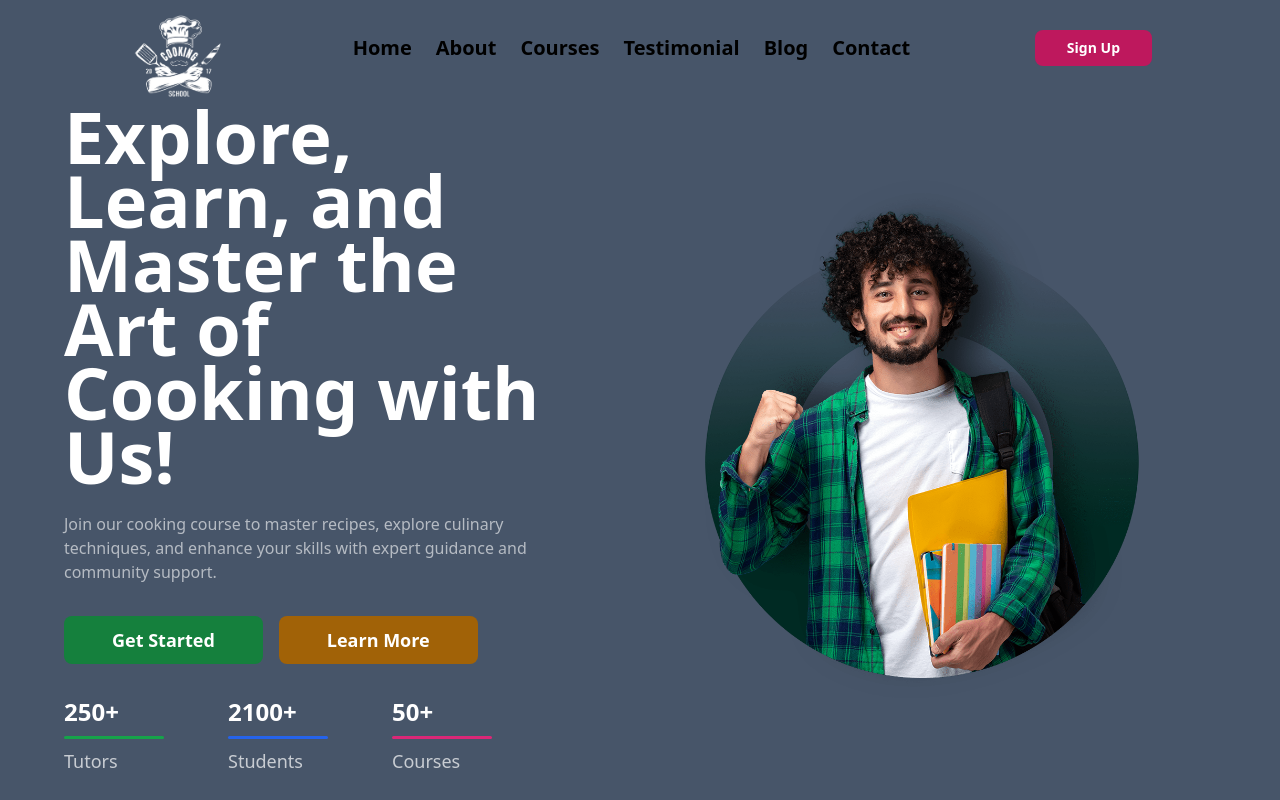
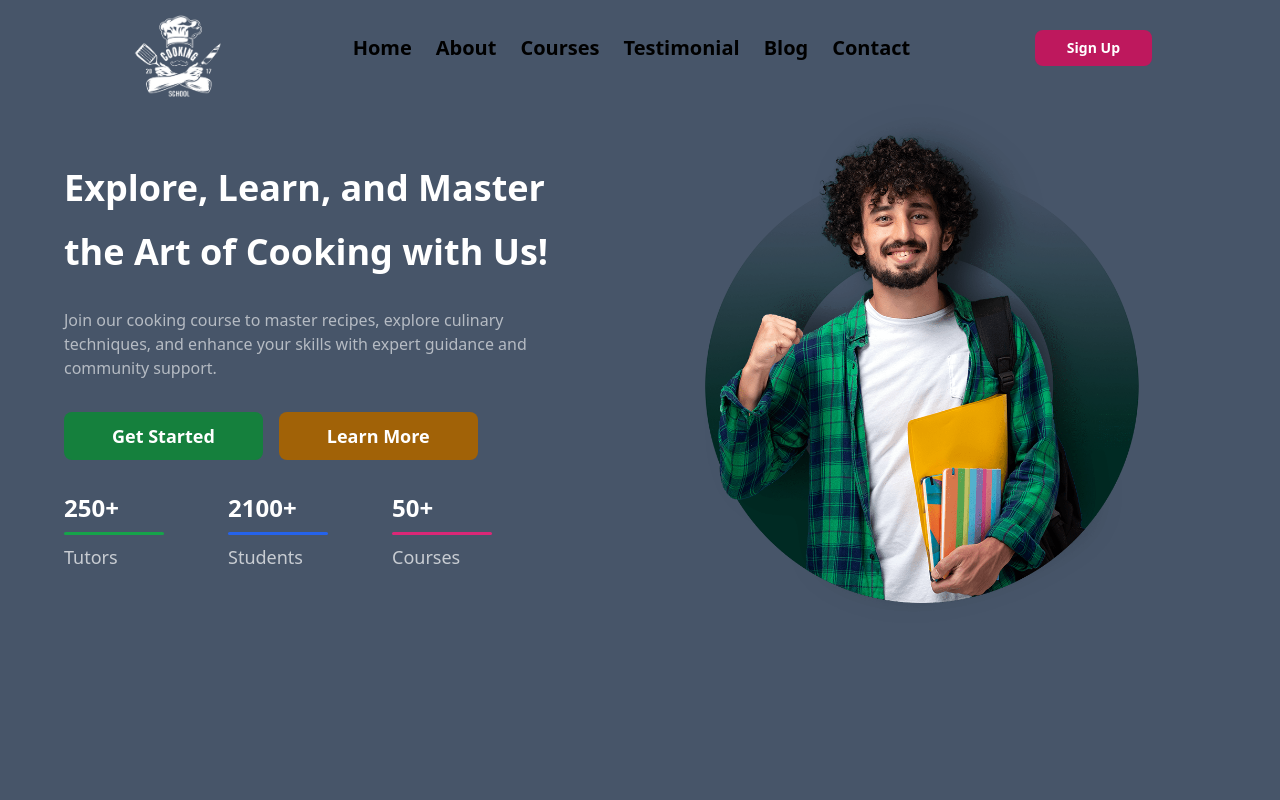
Before and after one commit to saikat455/Kitchen_Academy, a Next.js app: page / in a window 1280 px wide. Shown: the top 800 px of the page. Built offline with nearby package versions, Linux system fonts and the light colour scheme.

Commit message:
trying to solve css part

```diff
--- a/components/Home/Hero/HeroContent.tsx
+++ b/components/Home/Hero/HeroContent.tsx
@@ -65,7 +65,7 @@ const HeroContent = () => {
     return (
         <div>
             <h1
-                className='text-2xl sm:text-4xl md:text-5xl lg:text-4xl xl:text-7xl font-bold md:leading-[3rem] lg:leading-[3.5rem] xl:leading-[4rem] text-white text-center lg:text-left'
+                className='text-2xl sm:text-4xl md:text-4xl lg:text-4xl xl:text-4xl font-bold md:leading-[3rem] lg:leading-[3.5rem] xl:leading-[4rem] text-white text-center lg:text-left'
             >
                 Explore, Learn, and Master the Art of Cooking with Us!
             </h1>
```
